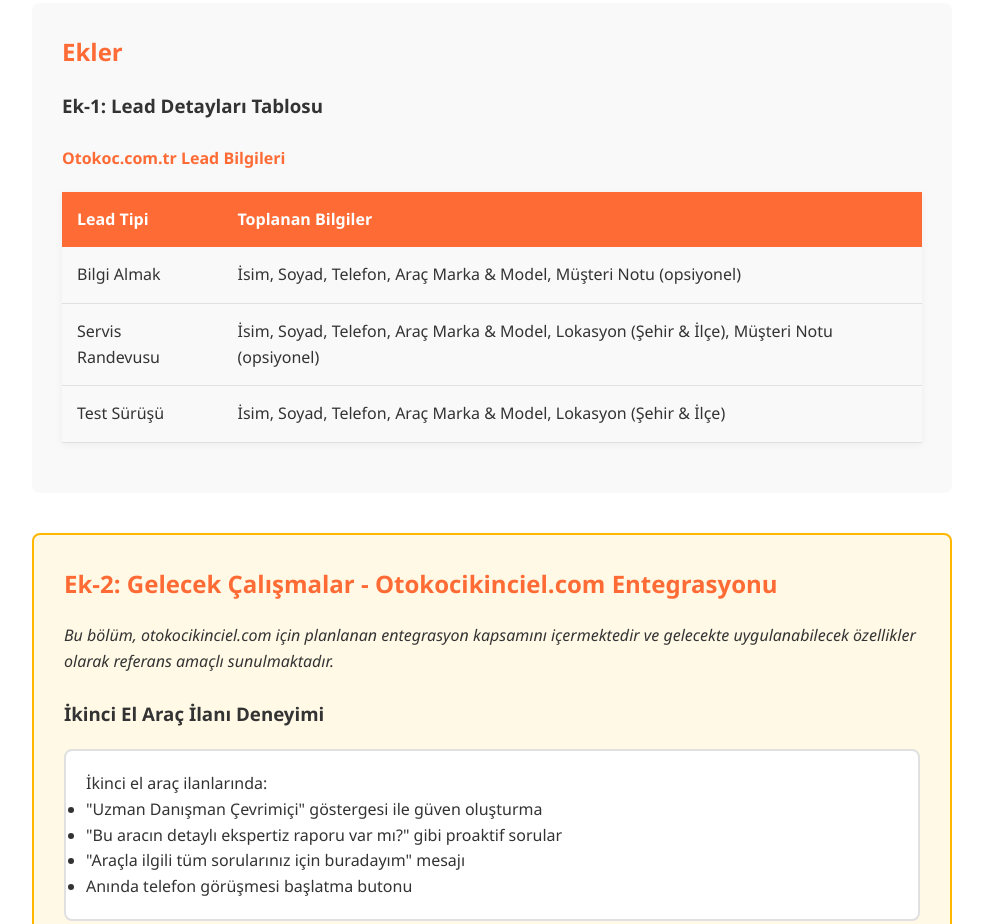
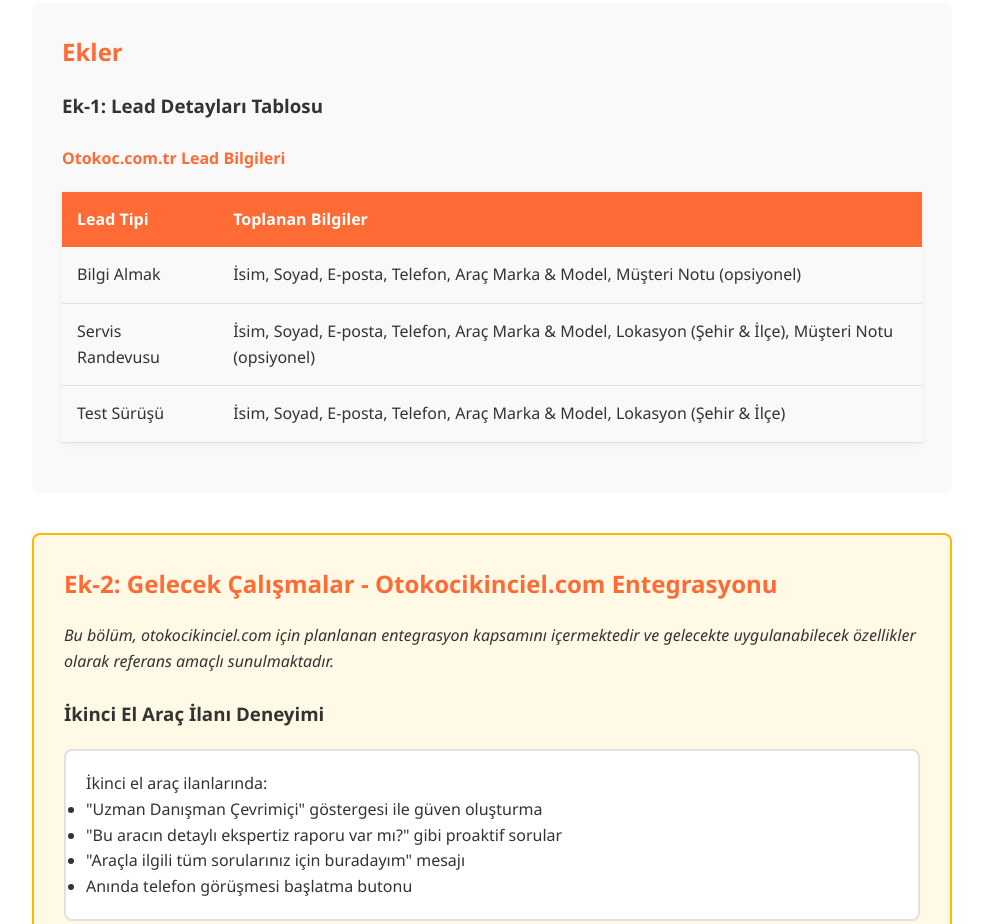
Before and after one commit to omerakkentli/setur-proposal, a plain HTML site: page index.html in a window 1280 px wide. Shown: the part 8570-9494 px from the top of the page, without its empty margins (148-1131 px from the left). Drawn offline with Linux system fonts and the light colour scheme.

Commit message:
Update index.html to include 'E-posta' in various service request fields for improved data collection.

```diff
--- a/index.html
+++ b/index.html
@@ -722,15 +722,15 @@
                     <tbody>
                         <tr>
                             <td>Bilgi Almak</td>
-                            <td>İsim, Soyad, Telefon, Araç Marka & Model, Müşteri Notu (opsiyonel)</td>
+                            <td>İsim, Soyad, E-posta, Telefon, Araç Marka & Model, Müşteri Notu (opsiyonel)</td>
                         </tr>
                         <tr>
                             <td>Servis Randevusu</td>
-                            <td>İsim, Soyad, Telefon, Araç Marka & Model, Lokasyon (Şehir & İlçe), Müşteri Notu (opsiyonel)</td>
+                            <td>İsim, Soyad, E-posta, Telefon, Araç Marka & Model, Lokasyon (Şehir & İlçe), Müşteri Notu (opsiyonel)</td>
                         </tr>
                         <tr>
                             <td>Test Sürüşü</td>
-                            <td>İsim, Soyad, Telefon, Araç Marka & Model, Lokasyon (Şehir & İlçe)</td>
+                            <td>İsim, Soyad, E-posta, Telefon, Araç Marka & Model, Lokasyon (Şehir & İlçe)</td>
                         </tr>
                     </tbody>
                 </table>
@@ -837,8 +837,8 @@
                     </thead>
                     <tbody>
                         <tr>
-                            <td>İlan İlgisi</td>
-                            <td>İsim, Soyad, Telefon, İlan Linki, Konuşma Geçmişi, Danışmana (Satıcıya) Tavsiye</td>
+                            <td>Bilgi Almak</td>
+                            <td>İsim, Soyad, E-posta, Telefon, İlan Linki, Konuşma Geçmişi, Danışmana (Satıcıya) Tavsiye</td>
                         </tr>
                     </tbody>
                 </table>
```
